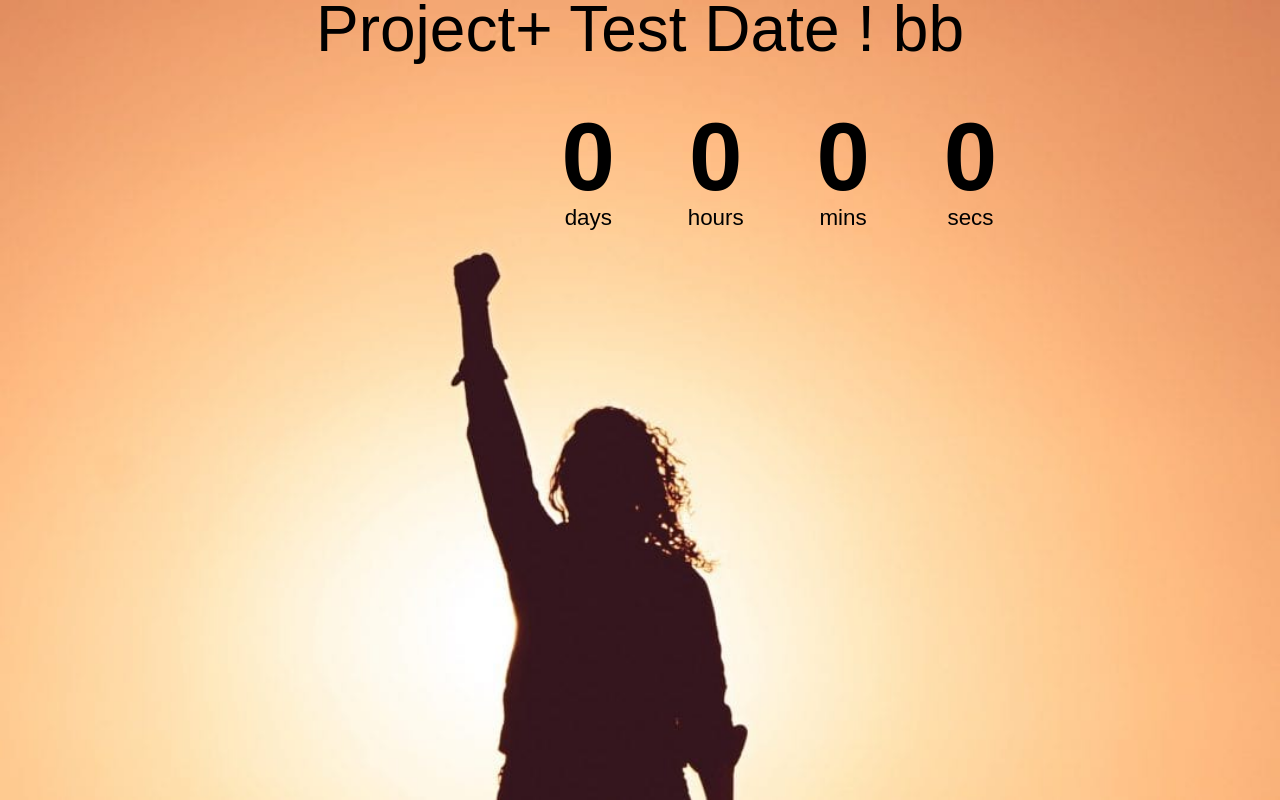
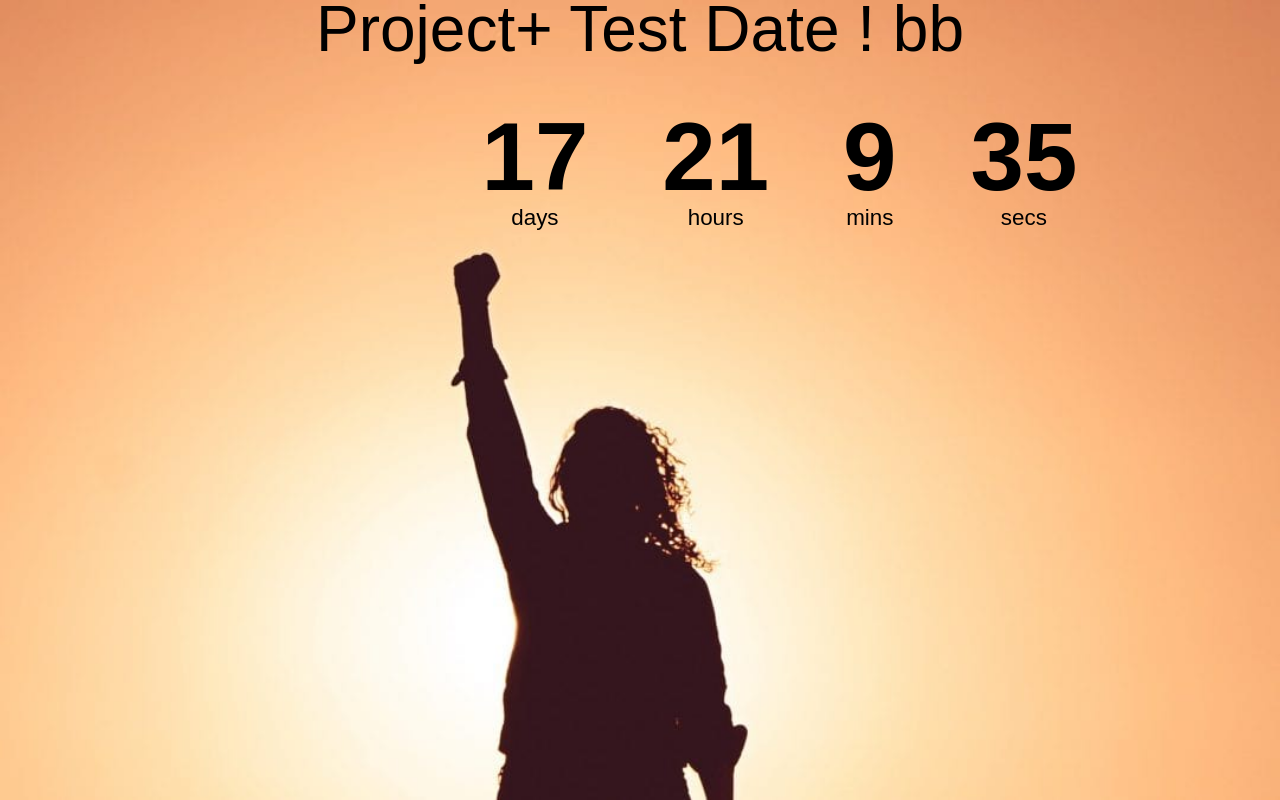
Before and after one commit to AOLink/Timer, a plain HTML site: page index.html in a window 1280 px wide. Drawn offline with Linux system fonts and the light colour scheme; a web font is replaced by a local one.

Commit message:
cannot set property of null error came from  script tag being placed under the link tag in the heading (which was missing a closing '</head>' tag) script tag should be at the end of the body sectopn right b4 </body>

```diff
--- a/index.html
+++ b/index.html
@@ -6,7 +6,7 @@
     <meta name="viewport" content="width=device-width, initial-scale=1.0">
     <title>Timer</title>
     <link rel="stylesheet" href="style.css">
-    <script src="script.js" differ></script>
+
 <body>
     <h1>
       Project+ Test Date ! bb
@@ -32,12 +32,12 @@
            </div>
 
            <div class="countdown-e1 secs-c">
-               <p class="big-text" id="secs">0</p>
+               <p class="big-text" id="seconds">0</p>
                <span>secs</span>
            </div>
 
     </div>
 
-
+    <script src="script.js" differ></script>
 </body>
 </html>
```
Also changed, not shown: script.js (line endings or trailing spaces).
